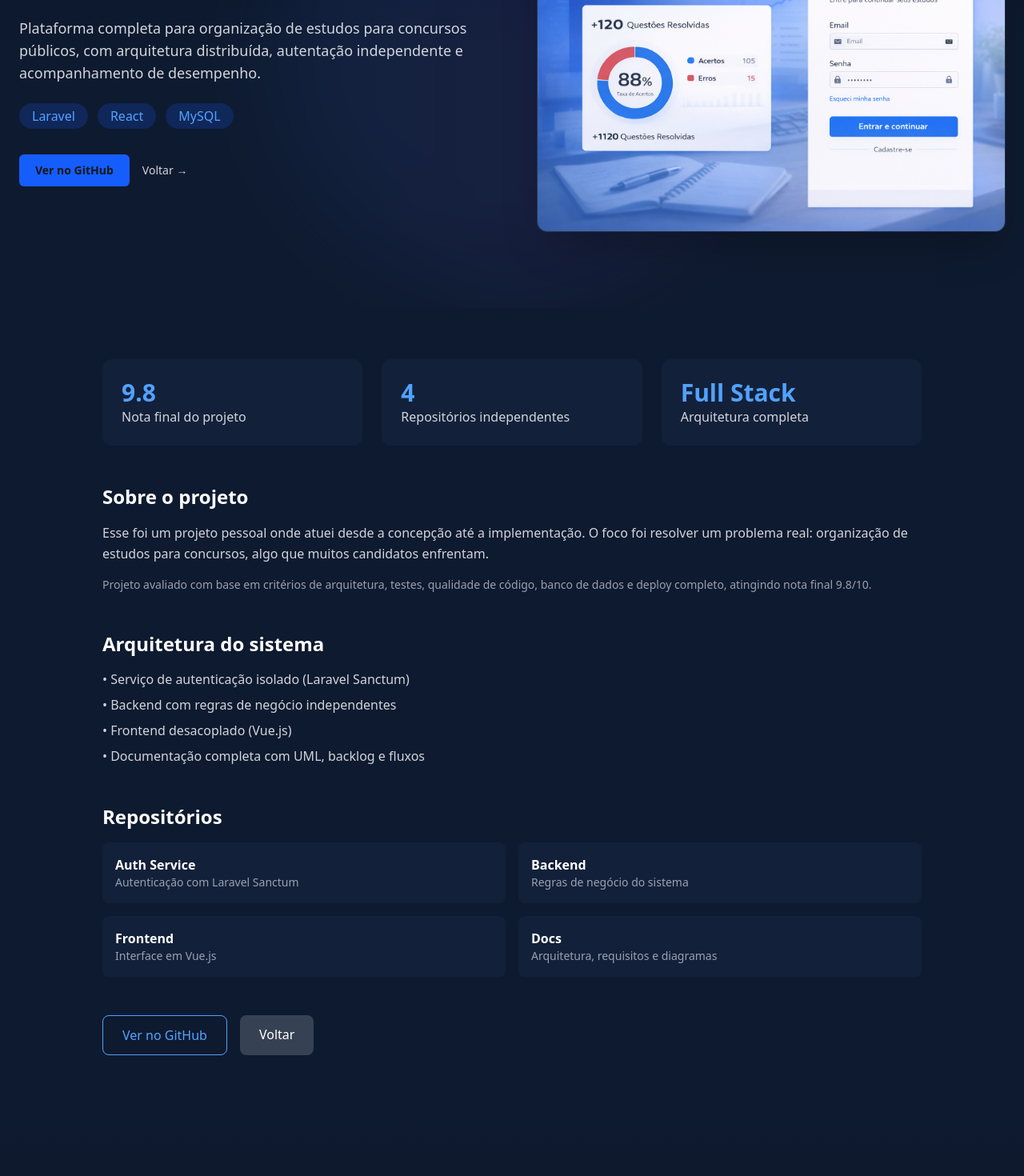
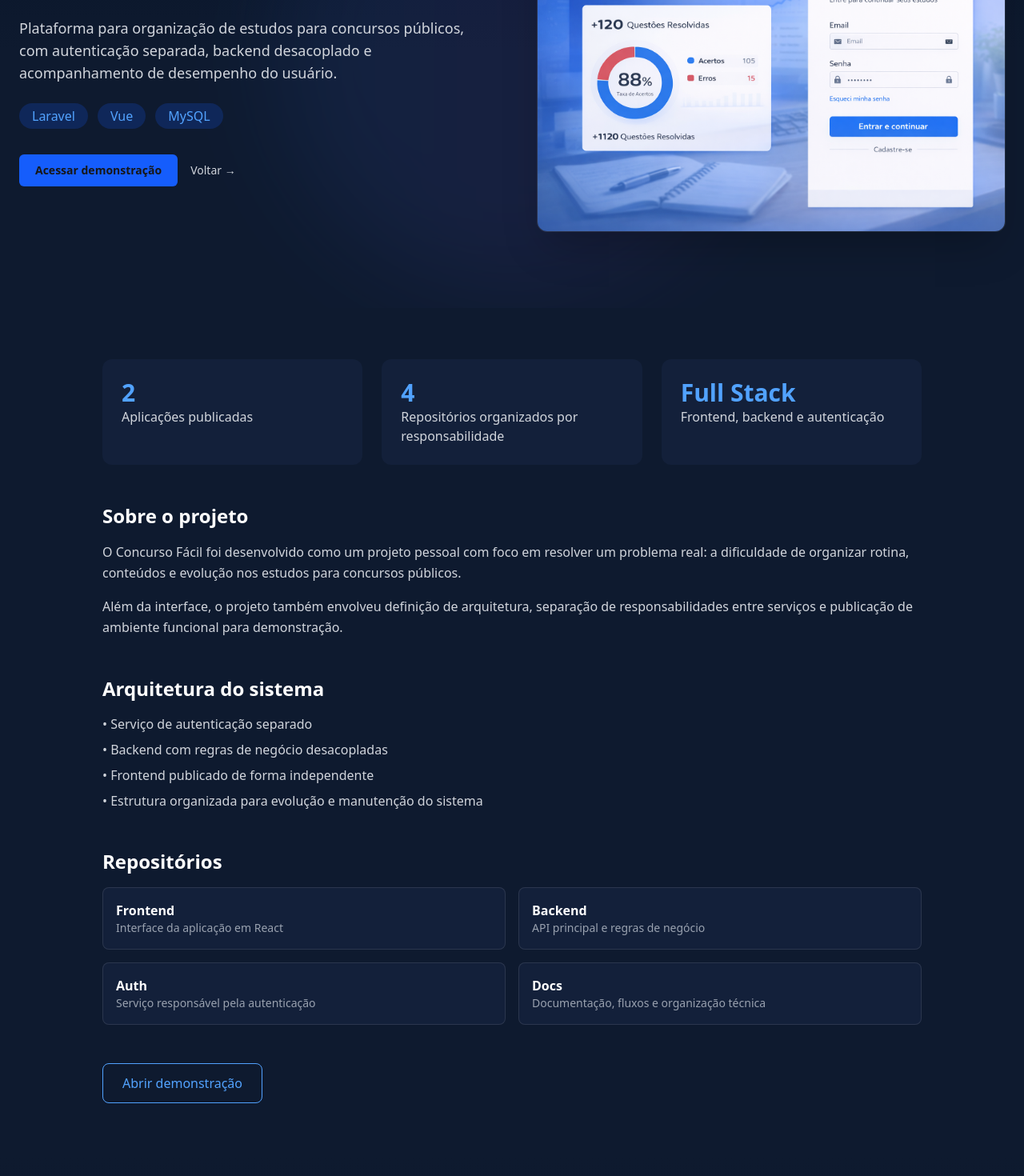
Before and after one commit to Brenofrds/breno-portfolio, a Next.js app: page /projetos/concurso-facil in a window 1280 px wide. Shown: the part 260-1730 px from the top of the page at 80% size. Built offline with nearby package versions, Linux system fonts and the light colour scheme.

Commit message:
feat(concurso-facil): adiciona modal antes da demosmonstração e atualiza links dos repositórios

```diff
--- a/app/projetos/concurso-facil/page.tsx
+++ b/app/projetos/concurso-facil/page.tsx
@@ -1,9 +1,13 @@
+"use client"
+
+import { useState } from "react"
 import Image from "next/image"
 import Link from "next/link"
 import Navbar from "@/components/Navbar/Navbar"
 import Contact from "@/components/Contact/Contact"
 
 export default function ConcursoFacilPage() {
+  const [isDemoModalOpen, setIsDemoModalOpen] = useState(false)
 
   return (
     <>
@@ -11,29 +15,24 @@
 
       {/* HERO DO PROJETO */}
       <section className="relative bg-gradient-to-b from-[#061226] via-[#0e1a2f] to-[#0e1a2f] pt-40 pb-24 overflow-hidden">
-
-        {/* GLOW BACKGROUND */}
         <div className="absolute inset-0 pointer-events-none">
           <div className="absolute top-1/2 left-1/2 w-[600px] h-[600px] -translate-x-1/2 -translate-y-1/2 bg-gradient-to-r from-blue-500/20 to-purple-500/20 blur-3xl rounded-full opacity-40" />
         </div>
 
         <div className="relative max-w-7xl mx-auto px-6 lg:flex lg:items-center lg:gap-16">
-
-          {/* TEXTO */}
           <div className="lg:w-1/2">
-
             <h1 className="text-4xl md:text-5xl font-bold mb-4">
               Concurso Fácil
             </h1>
 
             <p className="text-lg text-gray-300 max-w-xl mb-6">
-              Plataforma completa para organização de estudos para concursos públicos,
-              com arquitetura distribuída, autentação independente e acompanhamento de desempenho.
+              Plataforma para organização de estudos para concursos públicos,
+              com autenticação separada, backend desacoplado e acompanhamento
+              de desempenho do usuário.
             </p>
 
-            {/* TAGS */}
             <div className="flex flex-wrap gap-3 mb-8">
-              {["Laravel", "React", "MySQL"].map((tech) => (
+              {["Laravel", "Vue", "MySQL"].map((tech) => (
                 <span
                   key={tech}
                   className="bg-blue-600/20 text-blue-400 px-4 py-1 rounded-full"
@@ -43,16 +42,14 @@
               ))}
             </div>
 
-            {/* BOTÕES */}
             <div className="flex items-center gap-4">
-
-              <a
-                href="https://github.com/..."
-                target="_blank"
+              <button
+                type="button"
+                onClick={() => setIsDemoModalOpen(true)}
                 className="bg-blue-600 hover:bg-blue-500 px-5 py-2.5 rounded-md text-sm font-semibold transition"
               >
-                Ver no GitHub
-              </a>
+                Acessar demonstração
+              </button>
 
               <Link
                 href="/"
@@ -60,14 +57,10 @@
               >
                 Voltar →
               </Link>
-
             </div>
-
           </div>
 
-          {/* IMAGEM */}
           <div className="lg:w-1/2 mt-12 lg:mt-0 flex justify-center">
-
             <Image
               src="/concursofacil3.png"
               alt="Projeto Concurso Fácil"
@@ -75,36 +68,29 @@
               height={600}
               className="rounded-xl shadow-2xl ring-1 ring-white/10"
             />
-
           </div>
-
         </div>
-
       </section>
 
       {/* CONTEÚDO */}
       <main className="bg-[#0e1a2f] text-white px-6 py-16">
-
         <div className="max-w-5xl mx-auto">
-
-          {/* MÉTRICAS (MUDA MUITO O NÍVEL) */}
+          {/* MÉTRICAS */}
           <div className="grid md:grid-cols-3 gap-6 mb-12">
-
             <div className="bg-[#13203a] p-6 rounded-xl">
-              <p className="text-3xl font-bold text-blue-400">9.8</p>
-              <p className="text-gray-300">Nota final do projeto</p>
+              <p className="text-3xl font-bold text-blue-400">2</p>
+              <p className="text-gray-300">Aplicações publicadas</p>
             </div>
 
             <div className="bg-[#13203a] p-6 rounded-xl">
               <p className="text-3xl font-bold text-blue-400">4</p>
-              <p className="text-gray-300">Repositórios independentes</p>
+              <p className="text-gray-300">Repositórios organizados por responsabilidade</p>
             </div>
 
             <div className="bg-[#13203a] p-6 rounded-xl">
               <p className="text-3xl font-bold text-blue-400">Full Stack</p>
-              <p className="text-gray-300">Arquitetura completa</p>
+              <p className="text-gray-300">Frontend, backend e autenticação</p>
             </div>
-
           </div>
 
           {/* SOBRE */}
@@ -112,14 +98,15 @@
             <h2 className="text-2xl font-semibold mb-4">Sobre o projeto</h2>
 
             <p className="text-gray-300 leading-relaxed mb-4">
-              Esse foi um projeto pessoal onde atuei desde a concepção até a implementação.
-              O foco foi resolver um problema real: organização de estudos para concursos,
-              algo que muitos candidatos enfrentam.
+              O Concurso Fácil foi desenvolvido como um projeto pessoal com foco
+              em resolver um problema real: a dificuldade de organizar rotina,
+              conteúdos e evolução nos estudos para concursos públicos.
             </p>
 
-            <p className="text-gray-400 text-sm">
-              Projeto avaliado com base em critérios de arquitetura, testes, qualidade de código,
-              banco de dados e deploy completo, atingindo nota final 9.8/10.
+            <p className="text-gray-300 leading-relaxed">
+              Além da interface, o projeto também envolveu definição de arquitetura,
+              separação de responsabilidades entre serviços e publicação de ambiente
+              funcional para demonstração.
             </p>
           </div>
 
@@ -128,10 +115,10 @@
             <h2 className="text-2xl font-semibold mb-4">Arquitetura do sistema</h2>
 
             <ul className="text-gray-300 space-y-2">
-              <li>• Serviço de autenticação isolado (Laravel Sanctum)</li>
-              <li>• Backend com regras de negócio independentes</li>
-              <li>• Frontend desacoplado (Vue.js)</li>
-              <li>• Documentação completa com UML, backlog e fluxos</li>
+              <li>• Serviço de autenticação separado</li>
+              <li>• Backend com regras de negócio desacopladas</li>
+              <li>• Frontend publicado de forma independente</li>
+              <li>• Estrutura organizada para evolução e manutenção do sistema</li>
             </ul>
           </div>
 
@@ -140,61 +127,115 @@
             <h2 className="text-2xl font-semibold mb-4">Repositórios</h2>
 
             <div className="grid md:grid-cols-2 gap-4">
-
-              <a className="bg-[#13203a] p-4 rounded-lg hover:bg-[#1a2a4a] transition">
-                <p className="font-semibold">Auth Service</p>
+              <a
+                href="https://github.com/Brenofrds/concursofacil-frontend"
+                target="_blank"
+                rel="noopener noreferrer"
+                className="bg-[#13203a] p-4 rounded-lg hover:bg-[#1a2a4a] transition border border-white/10"
+              >
+                <p className="font-semibold">Frontend</p>
                 <p className="text-sm text-gray-400">
-                  Autenticação com Laravel Sanctum
+                  Interface da aplicação em React
                 </p>
               </a>
 
-              <a className="bg-[#13203a] p-4 rounded-lg hover:bg-[#1a2a4a] transition">
+              <a
+                href="https://github.com/ConcursoFacil/concursofacil-backend"
+                target="_blank"
+                rel="noopener noreferrer"
+                className="bg-[#13203a] p-4 rounded-lg hover:bg-[#1a2a4a] transition border border-white/10"
+              >
                 <p className="font-semibold">Backend</p>
                 <p className="text-sm text-gray-400">
-                  Regras de negócio do sistema
+                  API principal e regras de negócio
                 </p>
               </a>
 
-              <a className="bg-[#13203a] p-4 rounded-lg hover:bg-[#1a2a4a] transition">
-                <p className="font-semibold">Frontend</p>
+              <a
+                href="https://github.com/ConcursoFacil/concursofacil-auth"
+                target="_blank"
+                rel="noopener noreferrer"
+                className="bg-[#13203a] p-4 rounded-lg hover:bg-[#1a2a4a] transition border border-white/10"
+              >
+                <p className="font-semibold">Auth</p>
                 <p className="text-sm text-gray-400">
-                  Interface em Vue.js
+                  Serviço responsável pela autenticação
                 </p>
               </a>
 
-              <a className="bg-[#13203a] p-4 rounded-lg hover:bg-[#1a2a4a] transition">
+              <a
+                href="https://github.com/ConcursoFacil/concursofacil-docs"
+                target="_blank"
+                rel="noopener noreferrer"
+                className="bg-[#13203a] p-4 rounded-lg hover:bg-[#1a2a4a] transition border border-white/10"
+              >
                 <p className="font-semibold">Docs</p>
                 <p className="text-sm text-gray-400">
-                  Arquitetura, requisitos e diagramas
+                  Documentação, fluxos e organização técnica
                 </p>
               </a>
-
             </div>
           </div>
 
           {/* AÇÕES */}
           <div className="flex flex-wrap gap-4">
-
-            <a
-              href="https://github.com/..."
-              target="_blank"
+            <button
+              type="button"
+              onClick={() => setIsDemoModalOpen(true)}
               className="px-6 py-3 border border-blue-400 text-blue-400 rounded-lg hover:bg-blue-400 hover:text-white transition"
             >
-              Ver no GitHub
-            </a>
+              Abrir demonstração
+            </button>
+          </div>
+        </div>
+      </main>
 
-            <Link
-              href="/"
-              className="px-6 py-3 bg-gray-700 rounded-lg hover:bg-gray-600 transition"
+      {/* MODAL DA DEMONSTRAÇÃO */}
+      {isDemoModalOpen && (
+        <div className="fixed inset-0 z-50 bg-black/70 backdrop-blur-sm flex items-center justify-center px-4">
+          <div className="w-full max-w-lg bg-[#111827] border border-white/10 rounded-2xl p-6 relative shadow-2xl">
+            <button
+              type="button"
+              onClick={() => setIsDemoModalOpen(false)}
+              className="absolute top-4 right-4 text-gray-400 hover:text-white transition"
+              aria-label="Fechar modal"
             >
-              Voltar
-            </Link>
+              ✕
+            </button>
 
+            <h2 className="text-2xl font-semibold mb-4">
+              Aviso sobre a demonstração
+            </h2>
+
+            <p className="text-gray-300 leading-relaxed mb-4">
+              O frontend da demonstração está publicado na Vercel e o backend está hospedado no Render.
+            </p>
+
+            <p className="text-gray-300 leading-relaxed mb-6">
+              Como o backend utiliza uma instância gratuita, a primeira requisição após um período de inatividade pode demorar um pouco mais para responder.
+            </p>
+
+            <div className="flex flex-wrap gap-3">
+              <a
+                href="https://concursofacil-frontend.vercel.app"
+                target="_blank"
+                rel="noopener noreferrer"
+                className="bg-blue-600 hover:bg-blue-500 px-5 py-2.5 rounded-md text-sm font-semibold transition"
+              >
+                Continuar para a demonstração
+              </a>
+
+              <button
+                type="button"
+                onClick={() => setIsDemoModalOpen(false)}
+                className="px-5 py-2.5 rounded-md text-sm font-semibold border border-white/15 text-gray-300 hover:text-white hover:bg-white/5 transition"
+              >
+                Cancelar
+              </button>
+            </div>
           </div>
-
         </div>
-
-      </main>
+      )}
 
       <Contact />
     </>
```
